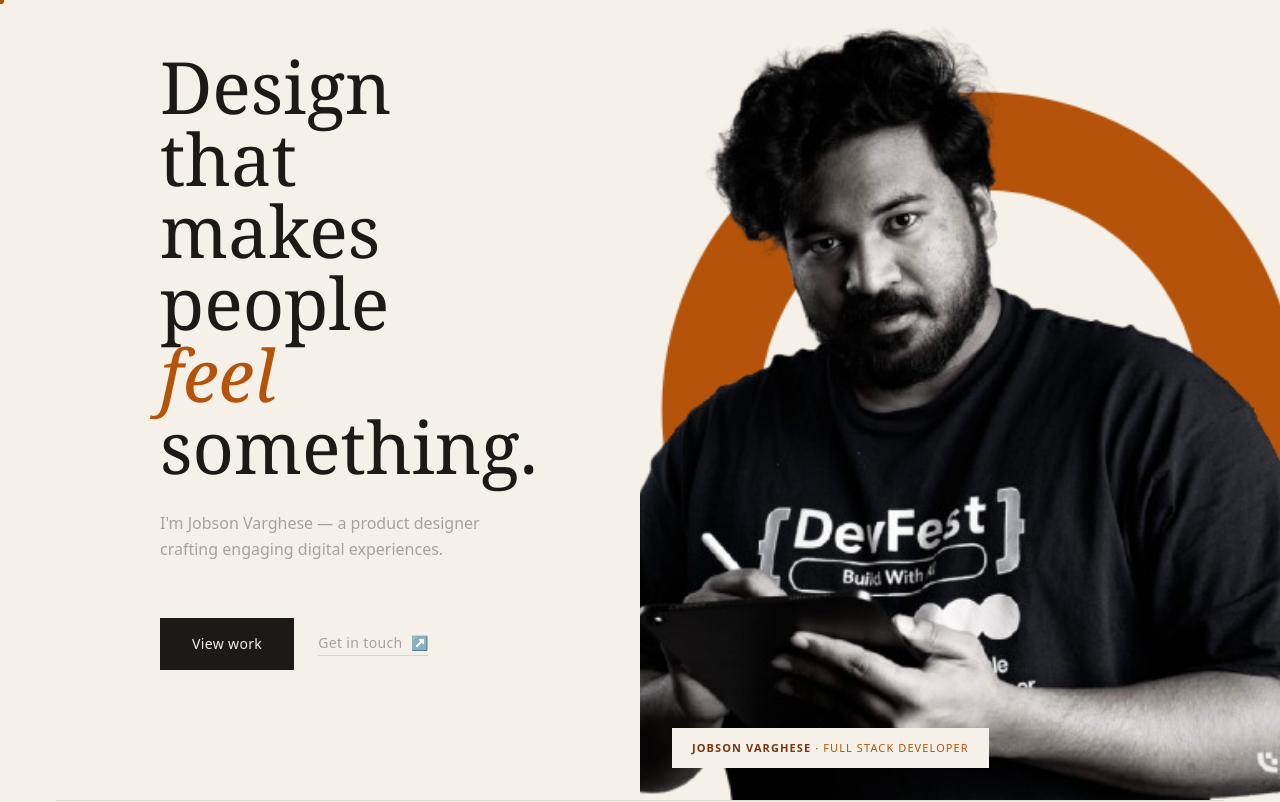
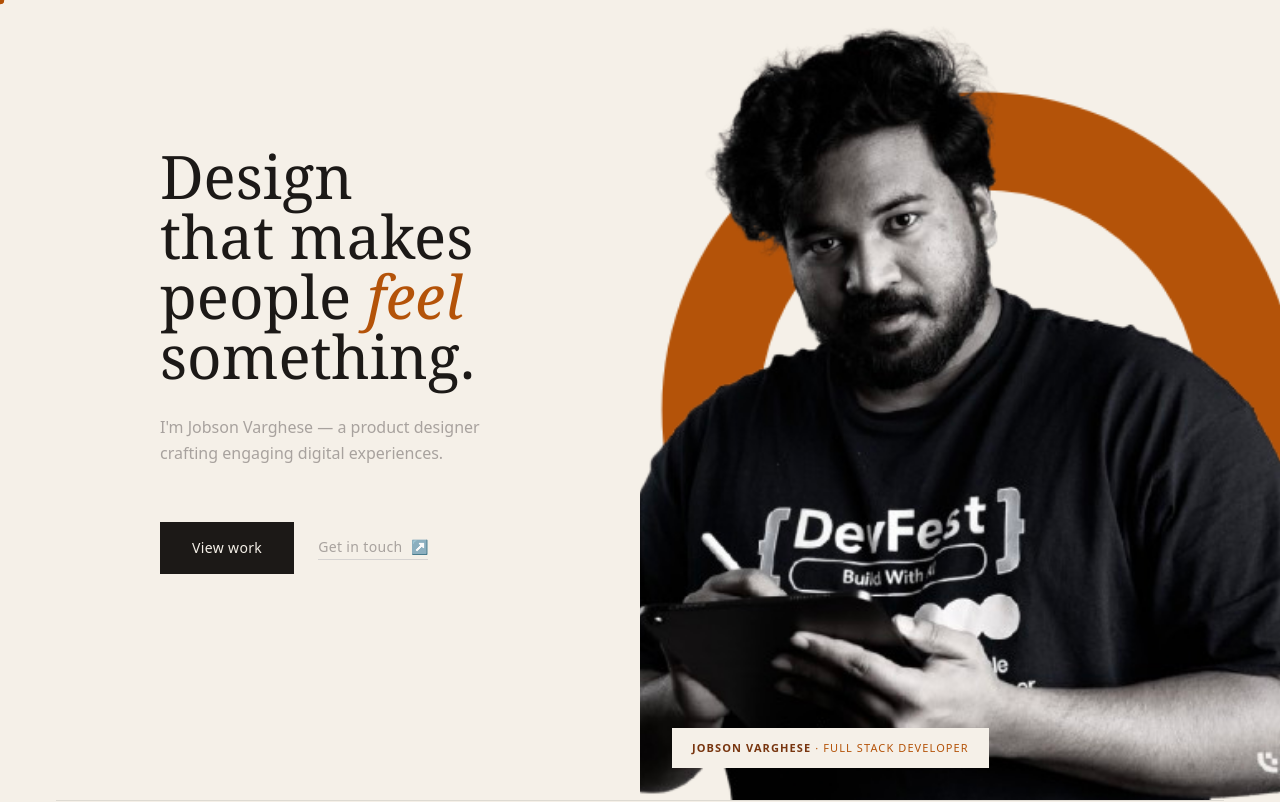
Before and after one commit to jobsonpvarghese/jobsonpvarghese.github.io, a Next.js app: page / in a window 1280 px wide. Shown: the top 802 px of the page. Built offline with nearby package versions, Linux system fonts and the light colour scheme.

Commit message:
hero typo adjsuted for small devices

```diff
--- a/components/Hero.js
+++ b/components/Hero.js
@@ -17,8 +17,8 @@ export default function Hero() {
 
       {/* Text — second in DOM, first visually on desktop */}
       <div className="flex flex-col justify-center px-12  xl:px-20 lg:py-0 lg:order-1">
-        <div className="flex flex-col justify-center px-12 xl:px-20 py-20 lg:py-0">
-          <h1 className="font-serif text-6xl xl:text-7xl font-normal leading-[1.05] text-stone-900 mb-7">
+        <div className="flex flex-col justify-center px-8 xl:px-20 py-20 lg:py-0">
+          <h1 className="font-serif text-4xl xl:text-6xl font-normal leading-[1.05] text-stone-900 mb-7">
             Design that makes
             <br />
             people <em className="italic text-amber-700 ">feel</em> something.
```
